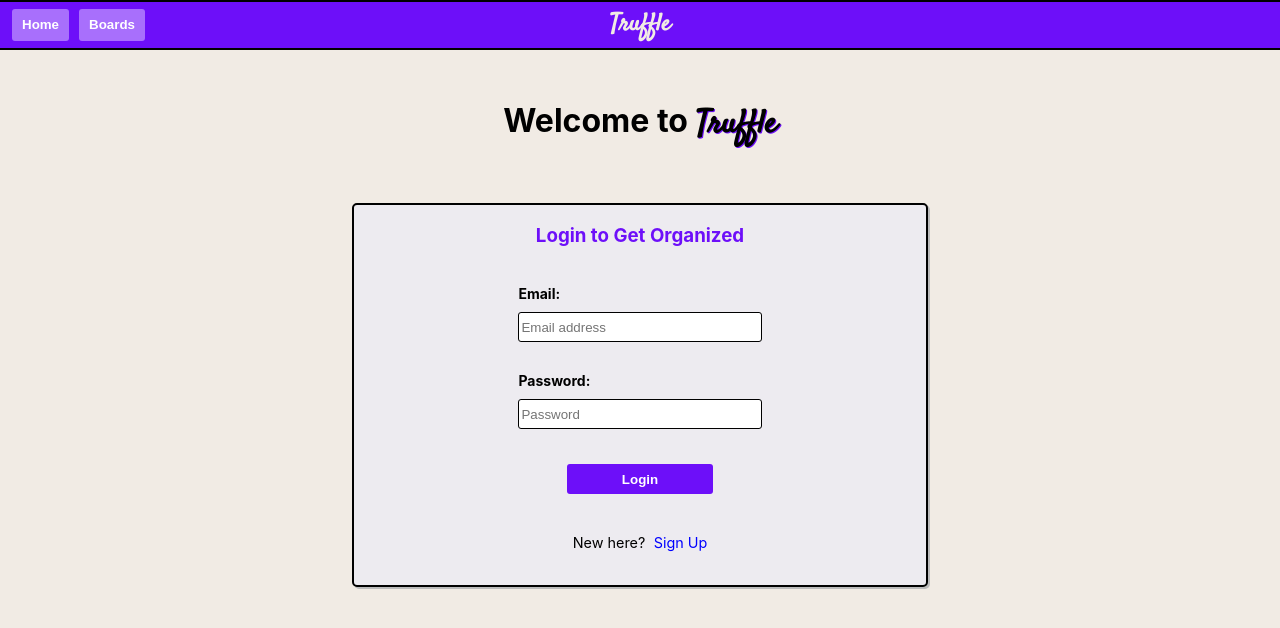
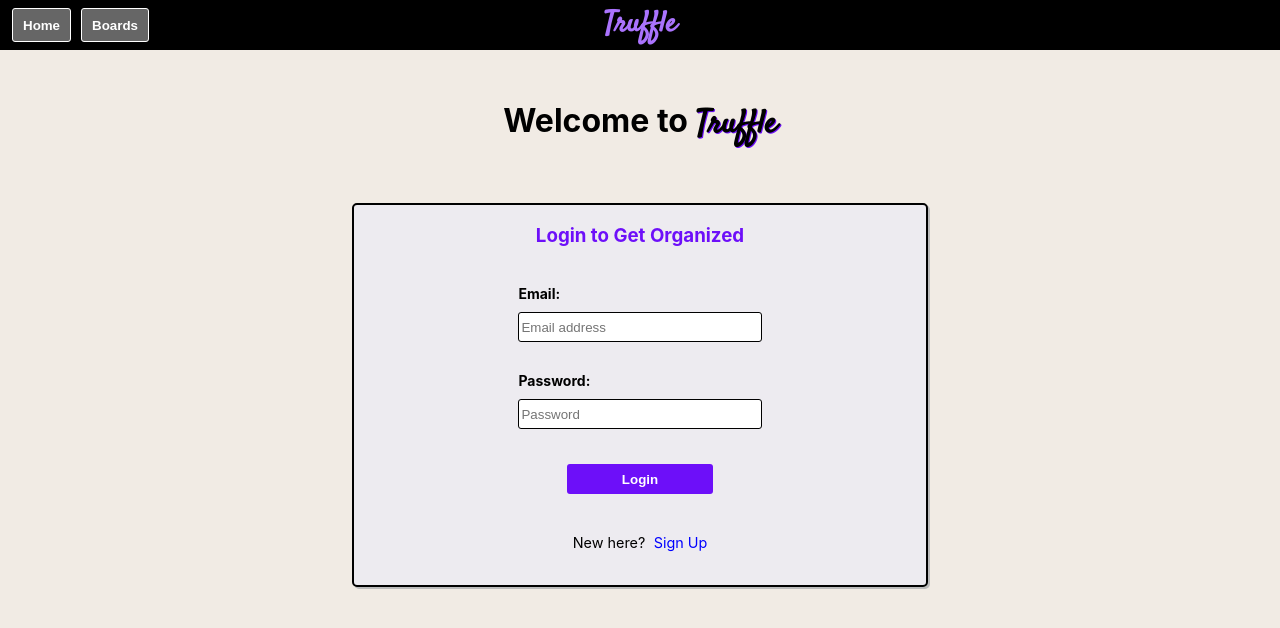
Before and after one commit to tpooch21/truffle, a Next.js app: page / in a window 1280 px wide. Shown: the top 628 px of the page. Built offline with nearby package versions, Linux system fonts and the light colour scheme.

Commit message:
Change Toolbar background color to black, change logo text from h2 to h1

```diff
--- a/components/Toolbar/Toolbar.js
+++ b/components/Toolbar/Toolbar.js
@@ -15,7 +15,7 @@ const Toolbar = () => (
         </a>
       </Link>
     </div>
-    <h2>Truffle</h2>
+    <h1>Truffle</h1>
     <div className={styles.logo}></div>
   </div>
 );
--- a/components/Toolbar/Toolbar.module.css
+++ b/components/Toolbar/Toolbar.module.css
@@ -4,10 +4,8 @@
   top: 0;
   left: 0;
   height: 50px;
-  background: var(--main-purple);
-  color: var(--main-cream);
-  border-top: 2px solid black;
-  border-bottom: 2px solid black;
+  background: black;
+  color: var(--main-purple-light);
   display: flex;
   flex-flow: row;
   justify-content: space-between;
@@ -24,12 +22,13 @@
   height: 80%;
 }
 
-.Toolbar h2 {
+.Toolbar h1 {
   line-height: 100%;
   padding: 5px 0;
   width: 33%;
   text-align: center;
   font-family: "Satisfy", cursive;
+  font-size: 1.8rem;
 }
 
 .Toolbar button {
@@ -38,7 +37,7 @@
   background: hsla(0, 0%, 100%, 0.4);
   z-index: 10;
   color: inherit;
-  border: none;
+  border: 1px solid white;
   color: #fff;
   font-weight: 700;
   width: auto;
@@ -48,7 +47,7 @@
 }
 
 .Toolbar button:hover {
-  background: hsla(0, 0%, 100%, 0.2);
+  background: var(--main-purple-light);
 }
 
 .Toolbar a {
```
